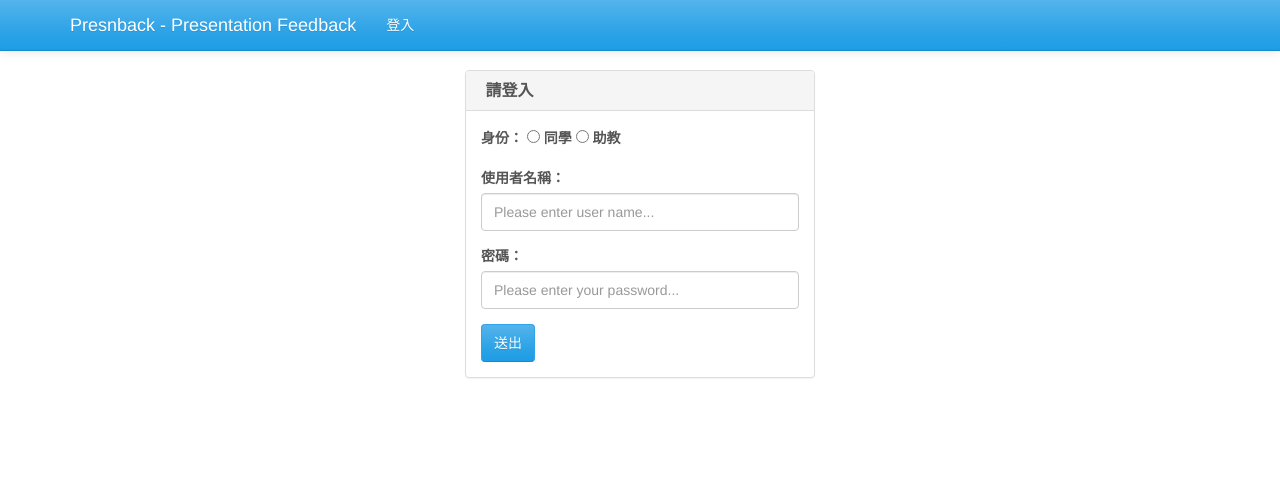
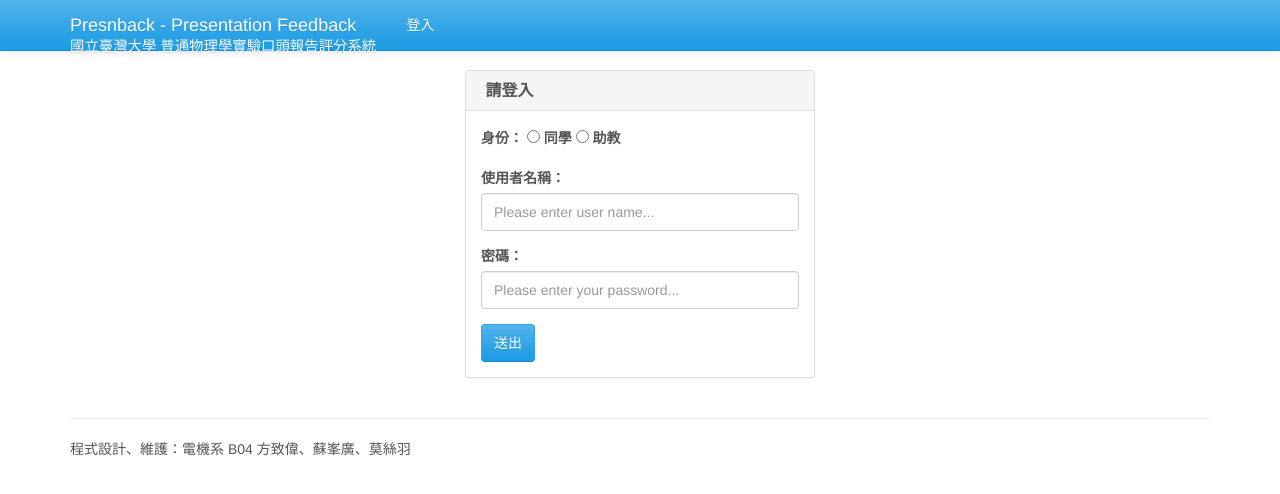
Before and after one commit to dodo0822/presnback, a website: page app/index.html in a window 1280 px wide. Drawn offline with Linux system fonts and the light colour scheme.

Commit message:
add some decoration text

```diff
--- a/app/index.html
+++ b/app/index.html
@@ -14,7 +14,7 @@
 						<span class="icon-bar"></span>
 						<span class="icon-bar"></span>
 					</button>
-					<a class="navbar-brand" href="#">Presnback - Presentation Feedback</a>
+					<a class="navbar-brand" href="#">Presnback - Presentation Feedback<br><small>國立臺灣大學 普通物理學實驗口頭報告評分系統</small></a>
 				</div>
 				<div id="navbar" class="collapse navbar-collapse">
 					<ul class="nav navbar-nav">
@@ -31,6 +31,10 @@
 
 
 		</div><!-- /.container -->
+		<div class="container">
+			<hr>
+			<p>程式設計、維護：電機系 B04 方致偉、蘇峯廣、莫絲羽</p>
+		</div>
 		<script src="bundle.js"></script>
 	</body>
 </html>
--- a/app/styles/app.scss
+++ b/app/styles/app.scss
@@ -20,6 +20,10 @@ body {
 	}
 }
 
+.navbar-brand {
+	margin-top: -8px;
+}
+
 .ngdialog-large {
 	.ngdialog-content {
 		width: 650px !important;
```
